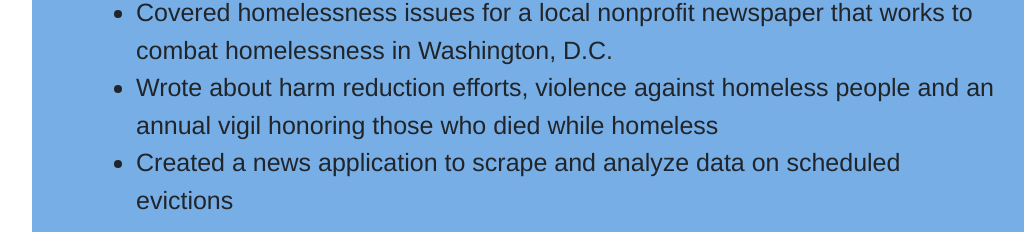
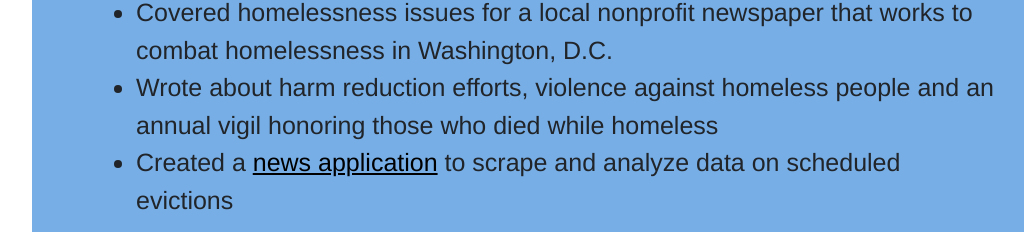
Before and after one commit to taymnichols/portfolio, a plain HTML site: page resume_project/index.html in a window 1280 px wide. Shown: the part 1830-2062 px from the top of the page, without its empty margins (168-1192 px from the left). Drawn offline with nearby package versions, Linux system fonts and the light colour scheme; a web font is replaced by a local one.

Commit message:
adding app link

```diff
--- a/resume_project/index.html
+++ b/resume_project/index.html
@@ -124,7 +124,7 @@
             <ul>
                 <li>Covered homelessness issues for a local nonprofit newspaper that works to combat homelessness in Washington, D.C.</li>
                 <li>Wrote about harm reduction efforts, violence against homeless people and an annual vigil honoring those who died while homeless</li>
-                <li>Created a news application to scrape and analyze data on scheduled evictions</li>
+                <li>Created a <a href="https://taymnichols.pythonanywhere.com/">news application</a> to scrape and analyze data on scheduled evictions</li>
             </ul>
 
             <h3>Aug. 2024 - Dec. 2024</h3>
```
Also changed, not shown: 1 other file.
